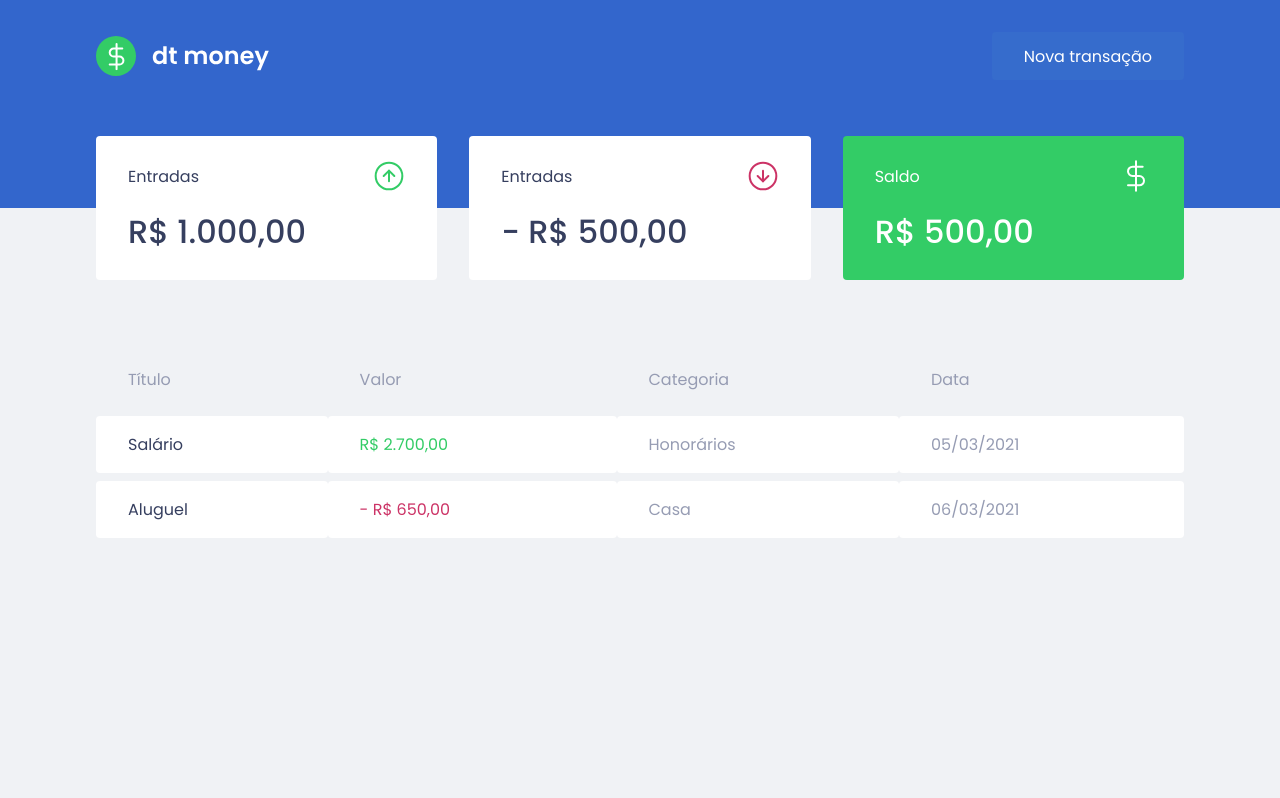
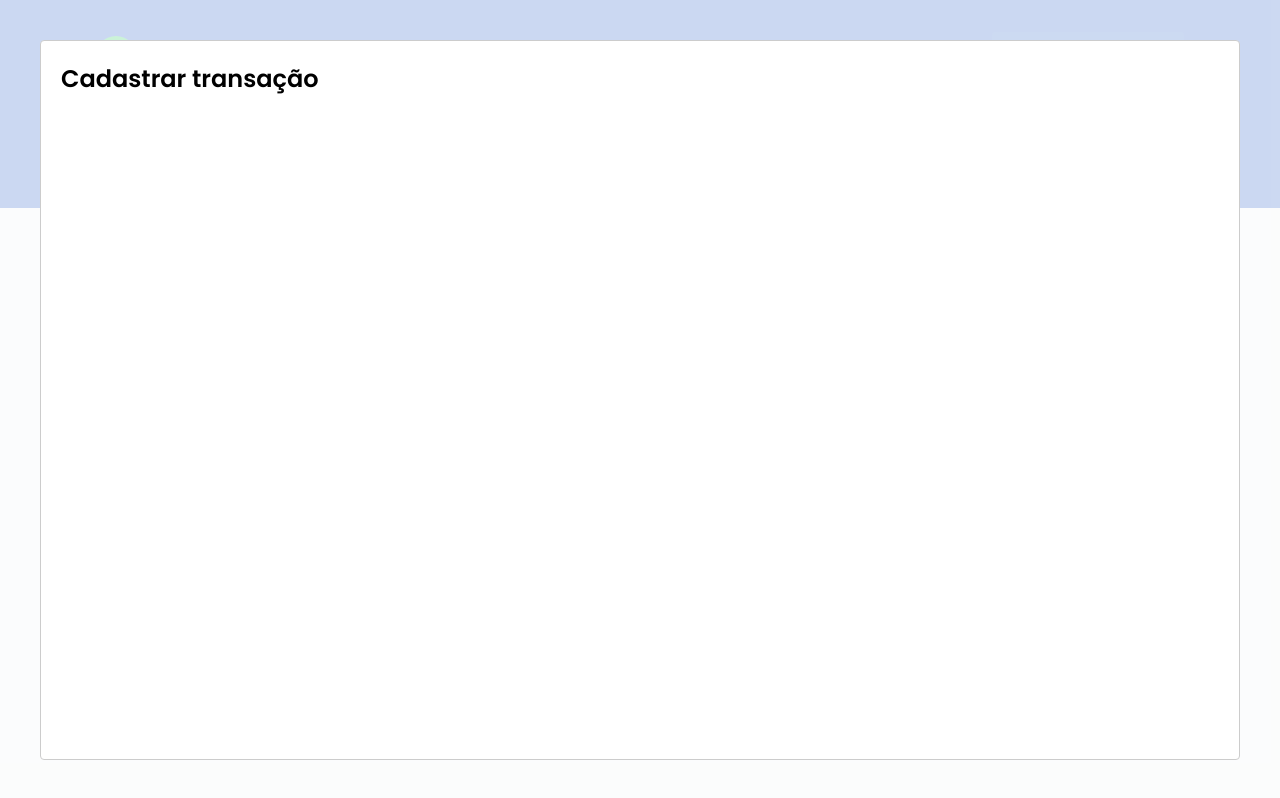
Before and after one commit to JFMacedo/dtmoney, a React (Create React App) app: page / in a window 1280 px wide. Both pictures are taken after a click on the button "Nova transação". Built offline with nearby package versions, Linux system fonts and the light colour scheme; no server answers; what miragejs would draw is missing.

Commit message:
added Modal

```diff
--- a/package.json
+++ b/package.json
@@ -20,6 +20,7 @@
     "@types/node": "^12.0.0",
     "@types/react": "^17.0.0",
     "@types/react-dom": "^17.0.0",
+    "@types/react-modal": "^3.12.0",
     "@types/styled-components": "^5.1.9",
     "typescript": "^4.1.2"
   },
--- a/src/App.tsx
+++ b/src/App.tsx
@@ -1,13 +1,35 @@
+import Modal from 'react-modal';
+import { useState } from 'react';
+
 import { Dashboard } from "./components/Dashboard";
 import { Header } from "./components/Header";
+
 import { GlobalStyle } from "./styles/global";
 
+Modal.setAppElement('#root');
+
 export function App() {
+  const [isNewTransactionModalOpen, setIsNewTransactionModalOpen] = useState(false);
+
+  function handleOpenNewTransactionModal() {
+    setIsNewTransactionModalOpen(true);
+  }
+
+  function handleCloseNewTransactionModal() {
+    setIsNewTransactionModalOpen(false);
+  }
+
   return (
     <>
       <GlobalStyle />
-      <Header />
+      <Header onOpenNewTransactionModal={ handleOpenNewTransactionModal } />
       <Dashboard />
+      <Modal
+        isOpen={ isNewTransactionModalOpen }
+        onRequestClose={ handleCloseNewTransactionModal}
+      >
+        <h2>Cadastrar transação</h2>
+      </Modal>
     </>
   );
 }
--- a/src/components/Header/index.tsx
+++ b/src/components/Header/index.tsx
@@ -2,12 +2,16 @@
 
 import { Container, Content } from './styles';
 
-export function Header() {
+interface HeaderProps {
+  onOpenNewTransactionModal: () => void;
+}
+
+export function Header({ onOpenNewTransactionModal }:HeaderProps) {
   return (
     <Container>
       <Content>
         <img src={ logoImg } alt="dt money"/>
-        <button type="button">
+        <button type="button" onClick={ onOpenNewTransactionModal }>
           Nova transação
         </button>
       </Content>
```
Also changed, not shown: 1 other file (tests, documents, lock files or other folders).
